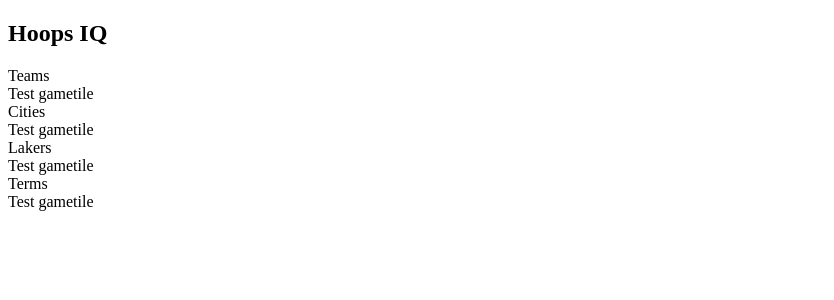
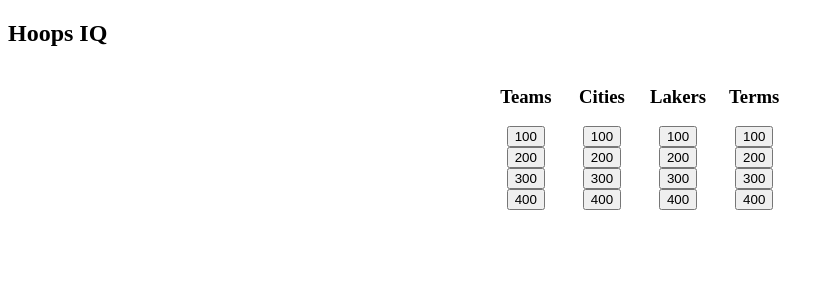
Before and after one commit to kobesparrow/hoops-IQ, a React (Create React App) app: page / in a window 1280 px wide. Shown: the top 300 px of the page, without its empty margins (0-834 px from the left). Built offline with nearby package versions, Linux system fonts and the light colour scheme.

Commit message:
Question showing on click

```diff
--- /dev/null
+++ b/src/AnswerForm/AnswerForm.js
@@ -0,0 +1,13 @@
+import React from 'react';
+
+const AnswerForm = ({question, pointValue}) => {
+
+  return (
+    <article className='answer-form'>
+      <p>{question}</p>
+      <p>{pointValue}</p>
+    </article>
+  )
+}
+
+export default AnswerForm;
--- a/src/Category/Category.js
+++ b/src/Category/Category.js
@@ -13,21 +13,41 @@
   }
 
   async componentDidMount() {
-    await this.getClues()
+    await this.stashClues()
     console.log(this.state.clues)
   }
 
-  getClues = () => {
-    const clues = data.clues.filter(clue => clue.categoryId === this.props.id)
+  stashClues = () => {
+    const clues = this.props.shuffle(data.clues.filter(clue => {
+      return clue.categoryId === this.props.id}));
     this.setState({ clues })
+  }
+
+  displayClues = () => {
+    const clueOne = this.state.clues.find(clue => clue.pointValue === 100)
   }
 
 
   render() {
+
+    const clueOne = this.state.clues.find(clue => clue.pointValue === 100)
+    const clueTwo = this.state.clues.find(clue => clue.pointValue === 200)
+    const clueThree = this.state.clues.find(clue => clue.pointValue === 300)
+    const clueFour = this.state.clues.find(clue => clue.pointValue === 400)
+
+
+
+    let clueCards = this.state.clues.map(clue => {
+      return <ClueTile { ...clue } />
+    })
+
     return (
-      <article>
-        {this.props.category}
-        <ClueTile />
+      <article className='category'>
+        <h3>{this.props.category}</h3>
+        <ClueTile {...clueOne} />
+        <ClueTile {...clueTwo} />
+        <ClueTile {...clueThree} />
+        <ClueTile {...clueFour} />
       </article>
     )
   }
--- a/src/Category/_Category.scss
+++ b/src/Category/_Category.scss
@@ -0,0 +1,5 @@
+.category {
+  display: flex;
+  flex-direction: column;
+  align-items: center;
+}
--- a/src/ClueTile/ClueTile.js
+++ b/src/ClueTile/ClueTile.js
@@ -1,18 +1,39 @@
 import React, { Component } from 'react';
+import AnswerForm from '../AnswerForm/AnswerForm';
 
 class ClueTile extends Component {
   constructor() {
     super()
 
     this.state = {
-      clicked: false
+      clicked: false,
+      showAnswer: false
     }
   }
 
+  showAnswer = () => {
+    this.setState({showAnswer: true})
+    console.log('test')
+  }
+
   render() {
+
+    let answerForm = <AnswerForm {...this.props} />
+
+    let tile = this.state.showAnswer === false
+      ? <button onClick={this.showAnswer}>{this.props.pointValue}</button>
+      : answerForm
+
+    // if (this.state.showAnswer === false) {
+    // } else {
+    //   tile = answerForm
+    // }
+
     return (
       <article>
-        Test gametile
+        {tile}
+        {/* {this.props.question} */}
+        {/* <button onClick={this.showAnswer}>{this.props.pointValue}</button> */}
       </article>
     )
   }
--- a/src/Gameboard/Gameboard.js
+++ b/src/Gameboard/Gameboard.js
@@ -36,7 +36,7 @@
   render() {
 
     const categories = this.state.currentCategories.map(cat => {
-      return <Category {...cat} key={cat.id}/>
+      return <Category {...cat} key={cat.id} shuffle={this.shuffle} />
     })
 
     let cats = this.state.loading === true
--- a/src/Gameboard/_Gameboard.scss
+++ b/src/Gameboard/_Gameboard.scss
@@ -6,4 +6,7 @@
 
 .game-tiles {
   display: grid;
+  grid-template-columns: 1fr 1fr 1fr 1fr;
+  grid-column-gap: 20px;
+  justify-items: center;
 }
--- a/src/base.scss
+++ b/src/base.scss
@@ -1 +1,3 @@
 @import './App/App';
+@import './Gameboard/Gameboard';
+@import './Category/Category'
```
Also changed, not shown: src/AnswerForm/_AnswerForm.scss (added).
